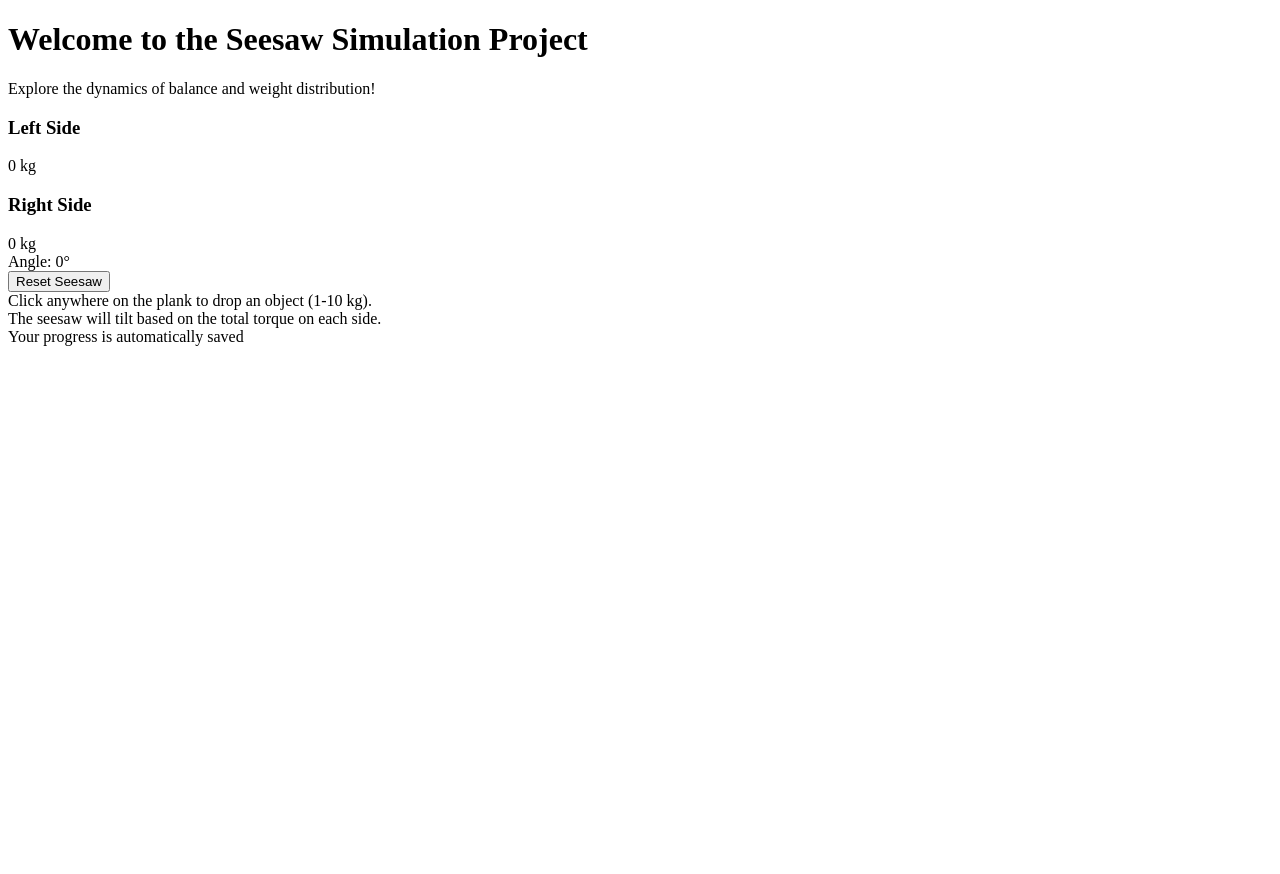
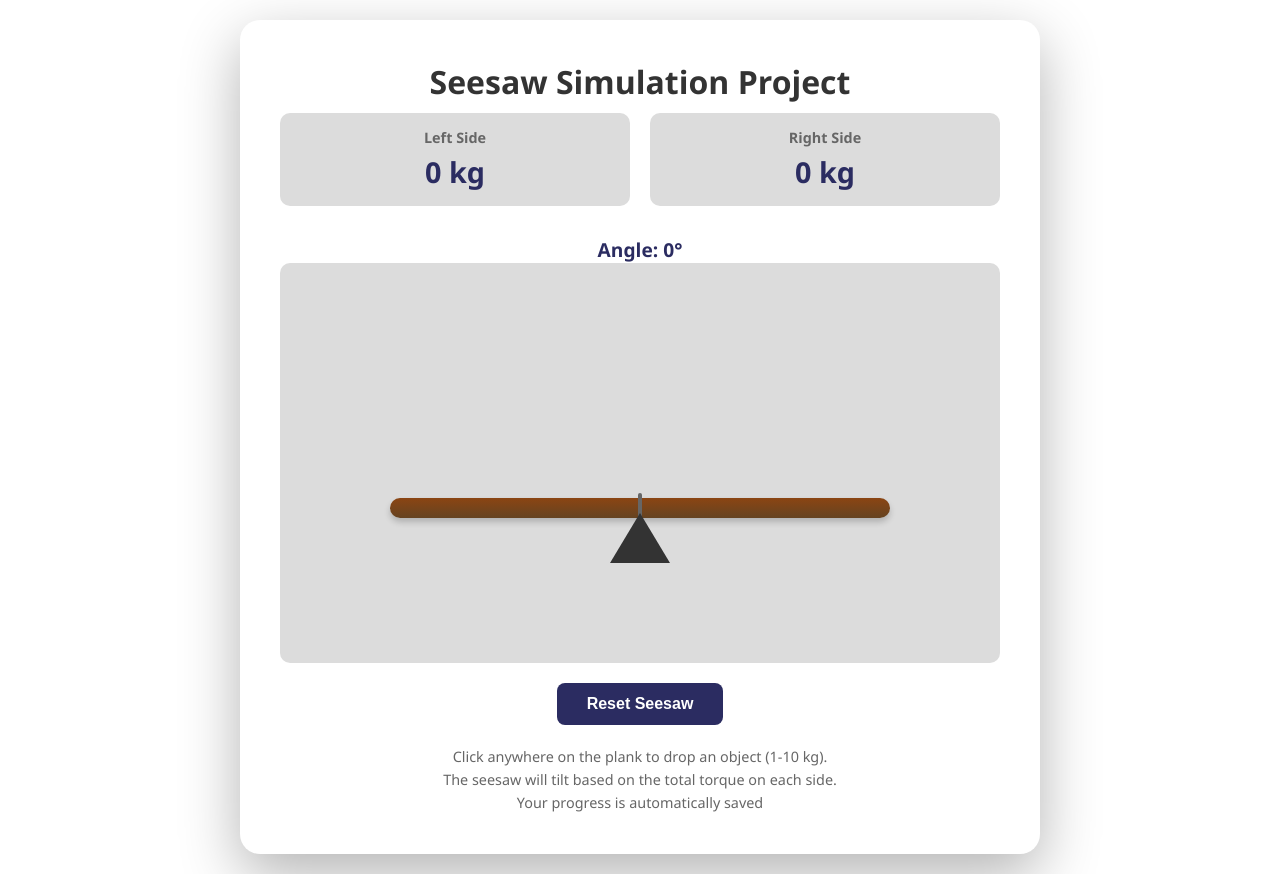
Before and after one commit to sevvalnr/seesaw.sevval-nur-kibar, a plain HTML site: page index.html in a window 1280 px wide. Before the commit the page ends 800 px from the top, so only its background shows below. Drawn offline with Linux system fonts and the light colour scheme; a script that the page names is missing.

Commit message:
Add initial CSS styles

```diff
--- a/index.html
+++ b/index.html
@@ -4,12 +4,11 @@
         <meta charset="UTF-8">
         <meta name="viewport" content="width=device-width, initial-scale=1.0">
         <title>Seesaw Simulation</title>
-        <link rel="stylesheet" href="style.css">
+        <link rel="stylesheet" href="styles.css">
     </head>
     <body>
         <div class= "container">
-            <h1>Welcome to the Seesaw Simulation Project</h1>
-            <p>Explore the dynamics of balance and weight distribution!</p>
+            <h1>Seesaw Simulation Project</h1>
             <div class="info-panel">
                 <div class="info-box">
                     <h3>Left Side </h3>
--- /dev/null
+++ b/styles.css
@@ -0,0 +1,176 @@
+* {
+    margin: 0;
+    padding: 0;
+    box-sizing: border-box;
+}
+
+body {
+    font-family: 'Segoe UI', Tahoma, Geneva, Verdana, sans-serif;
+    background: "transparent";
+    min-height: 100vh;
+    display: flex;
+    flex-direction: column;
+    align-items: center;
+    justify-content: center;
+    padding: 20px;
+}
+
+.container {
+    background: white;
+    border-radius: 20px;
+    padding: 40px;
+    box-shadow: 0 20px 60px rgba(0, 0, 0, 0.3);
+    max-width: 800px;
+    width: 100%;
+}
+
+h1 {
+    text-align: center;
+    color: #333;
+    margin-bottom: 10px;
+    font-size: 2em;
+}
+
+.subtitle {
+    text-align: center;
+    color: #666;
+    margin-bottom: 30px;
+    font-size: 0.9em;
+}
+
+.info-panel {
+    display: flex;
+    justify-content: space-around;
+    margin-bottom: 30px;
+    gap: 20px;
+}
+
+.info-box {
+    flex: 1;
+    background: gainsboro;
+    padding: 15px;
+    border-radius: 10px;
+    text-align: center;
+}
+
+.info-box h3 {
+    font-size: 0.9em;
+    color: #666;
+    margin-bottom: 5px;
+}
+
+.info-box .value {
+    font-size: 1.8em;
+    font-weight: bold;
+    color: #2b2c61;
+}
+
+.seesaw-container {
+    position: relative;
+    height: 400px;
+    display: flex;
+    align-items: center;
+    justify-content: center;
+    margin-bottom: 20px;
+    border-radius: 10px;
+    background: gainsboro;
+}
+
+.pivot {
+    position: absolute;
+    bottom: 100px;
+    width: 0;
+    height: 0;
+    border-left: 30px solid transparent;
+    border-right: 30px solid transparent;
+    border-bottom: 50px solid #333;
+    z-index: 1;
+}
+
+.plank {
+    position: absolute;
+    width: 500px;
+    height: 20px;
+    background: linear-gradient(to bottom, #8b4513, #654321);
+    border-radius: 10px;
+    cursor: pointer;
+    transition: transform 0.5s ease-out;
+    transform-origin: center center;
+    bottom: 145px;
+    box-shadow: 0 4px 6px rgba(0, 0, 0, 0.2);
+}
+
+.plank:hover {
+    box-shadow: 0 6px 12px rgba(0, 0, 0, 0.3);
+}
+
+.center-mark {
+    position: absolute;
+    width: 4px;
+    height: 30px;
+    background: #666;
+    left: 50%;
+    transform: translateX(-50%);
+    top: -5px;
+    border-radius: 2px;
+}
+
+.object {
+    position: absolute;
+    width: 30px;
+    height: 30px;
+    border-radius: 50%;
+    display: flex;
+    align-items: center;
+    justify-content: center;
+    color: white;
+    font-weight: bold;
+    font-size: 12px;
+    bottom: 20px;
+    transition: all 0.5s ease-out;
+    box-shadow: 0 2px 4px rgba(0, 0, 0, 0.3);
+    cursor: pointer;
+}
+
+.controls {
+    display: flex;
+    gap: 10px;
+    justify-content: center;
+}
+
+button {
+    padding: 12px 30px;
+    font-size: 1em;
+    border: none;
+    border-radius: 8px;
+    cursor: pointer;
+    transition: all 0.3s ease;
+    font-weight: 600;
+}
+
+.reset-btn {
+    background: #2b2c61;
+    color: white;
+}
+
+.reset-btn:hover {
+    background: #811e18;
+    transform: translateY(-2px);
+    box-shadow: 0 4px 8px rgba(0, 0, 0, 0.2);
+}
+
+.instructions {
+    text-align: center;
+    color: #666;
+    margin-top: 20px;
+    font-size: 0.9em;
+    line-height: 1.6;
+}
+
+.angle-indicator {
+    text-align: center;
+    margin-top: 10px;
+    font-size: 1.2em;
+    color: #2b2c61;
+    font-weight: bold;
+}
```
